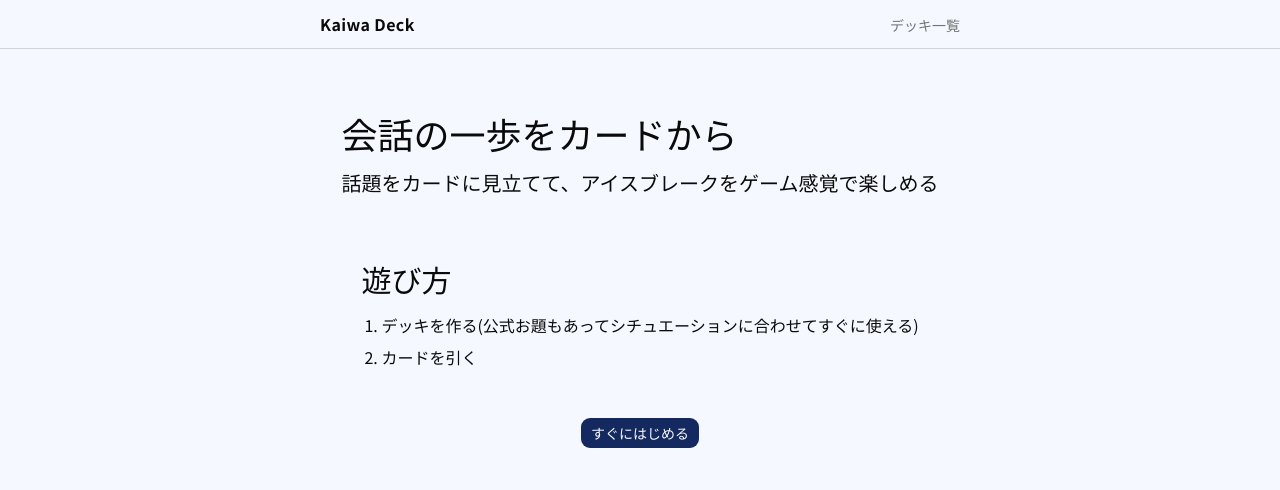
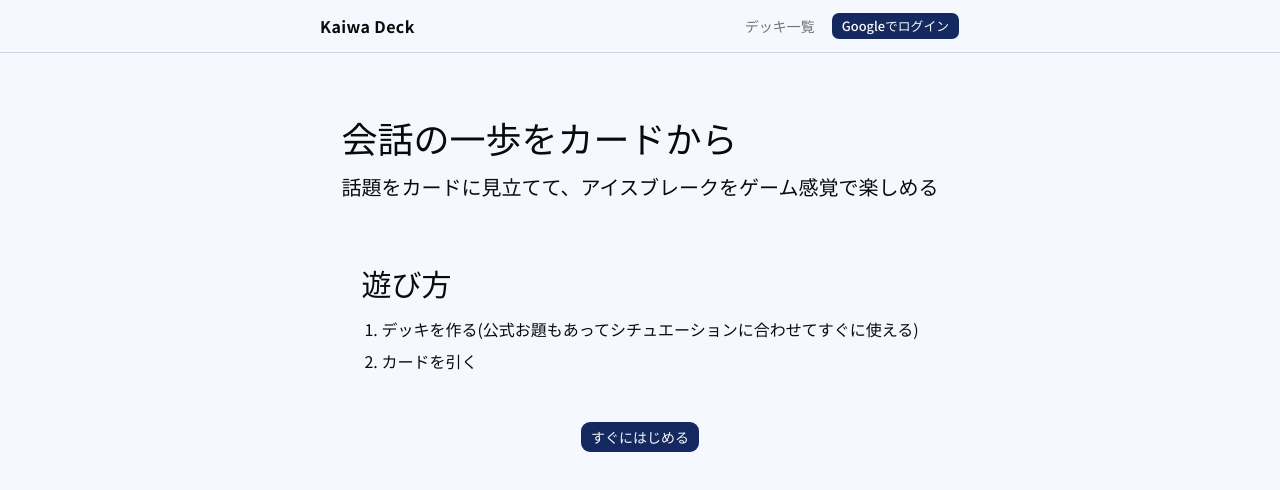
Before and after one commit to yrk9/kaiwa_deck, a Next.js app in the folder frontend/: page / in a window 1280 px wide. Shown: the top 490 px of the page. Built offline with nearby package versions, Linux system fonts and the light colour scheme; no server answers.

Commit message:
feat: Googleログインの見た目作成

```diff
--- /dev/null
+++ b/frontend/src/components/AuthButton.tsx
@@ -0,0 +1,118 @@
+"use client";
+
+import { useState } from "react";
+
+import { Button } from "@/components/ui/button";
+import {
+  useAuth,
+  useAuthActions,
+  useLoginRedirectError,
+} from "@/hooks/useAuth";
+
+// Googleの画面から戻ってきたときの失敗の文言
+const redirectErrorMessages = {
+  already_registered:
+    "このGoogleアカウントは登録済みです。「ログイン」から入ってください",
+  failed: "ログインに失敗しました。もう一度お試しください",
+};
+
+// ヘッダーに置く、ログインの状態に合わせたボタン
+export function AuthButton() {
+  const auth = useAuth();
+  const { linkGoogle, signInWithGoogle, signOut } = useAuthActions();
+  const redirectError = useLoginRedirectError();
+  const [isPending, setIsPending] = useState(false);
+  const [actionError, setActionError] = useState<string | null>(null);
+
+  async function startGoogle(action: () => Promise<void>) {
+    setIsPending(true);
+    setActionError(null);
+    try {
+      // 成功するとGoogleの画面へ移動するので、ボタンは押せないままにする
+      await action();
+    } catch {
+      setActionError("Googleの画面を開けませんでした。もう一度お試しください");
+      setIsPending(false);
+    }
+  }
+
+  async function handleSignOut() {
+    setIsPending(true);
+    setActionError(null);
+    try {
+      await signOut();
+    } catch {
+      setActionError("ログアウトできませんでした。もう一度お試しください");
+    } finally {
+      setIsPending(false);
+    }
+  }
+
+  if (auth.status === "loading") {
+    return null;
+  }
+
+  let buttons;
+  if (auth.status === "signedOut") {
+    buttons = (
+      <Button
+        size="sm"
+        onClick={() => startGoogle(signInWithGoogle)}
+        disabled={isPending}
+      >
+        Googleでログイン
+      </Button>
+    );
+  } else if (auth.isAnonymous) {
+    buttons = (
+      <>
+        <Button
+          size="sm"
+          variant="outline"
+          onClick={() => startGoogle(signInWithGoogle)}
+          disabled={isPending}
+        >
+          ログイン
+        </Button>
+        <Button
+          size="sm"
+          onClick={() => startGoogle(linkGoogle)}
+          disabled={isPending}
+          title="ゲストで作ったデッキを、Googleアカウントに引き継ぎます"
+        >
+          Googleで保存
+        </Button>
+      </>
+    );
+  } else {
+    buttons = (
+      <>
+        <span className="hidden max-w-48 truncate text-sm text-muted-foreground sm:inline">
+          {auth.email}
+        </span>
+        <Button
+          size="sm"
+          variant="outline"
+          onClick={handleSignOut}
+          disabled={isPending}
+        >
+          ログアウト
+        </Button>
+      </>
+    );
+  }
+
+  const message =
+    actionError ?? (redirectError && redirectErrorMessages[redirectError]);
+
+  return (
+    <div className="flex flex-col items-end gap-1">
+      <div className="flex items-center gap-2">{buttons}</div>
+      {message && (
+        <p role="alert" className="max-w-64 text-right text-xs text-destructive">
+          {message}
+        </p>
+      )}
+    </div>
+  );
+}
--- a/frontend/src/components/Header.tsx
+++ b/frontend/src/components/Header.tsx
@@ -1,4 +1,5 @@
 import Link from "next/link";
+import { AuthButton } from "@/components/AuthButton";
 
 // 全ページ共通のヘッダー。幅は、layout.tsx の main と同じにして左端を揃える
 export function Header() {
@@ -8,13 +9,14 @@ export function Header() {
         <Link href="/" className="font-bold tracking-wide">
           Kaiwa Deck
         </Link>
-        <nav>
+        <nav className="flex items-center gap-4">
           <Link
             href="/decks"
             className="text-sm text-muted-foreground hover:text-foreground"
           >
             デッキ一覧
           </Link>
+          <AuthButton />
         </nav>
       </div>
     </header>
```
